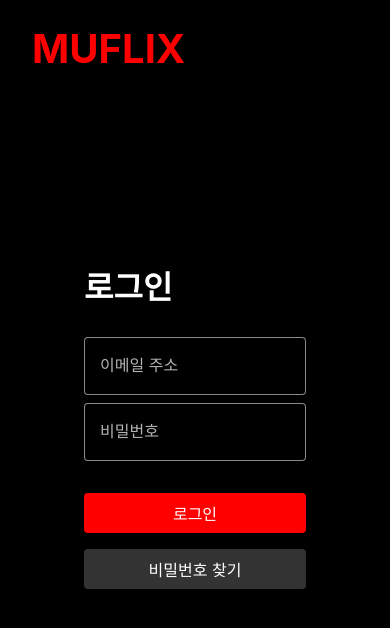
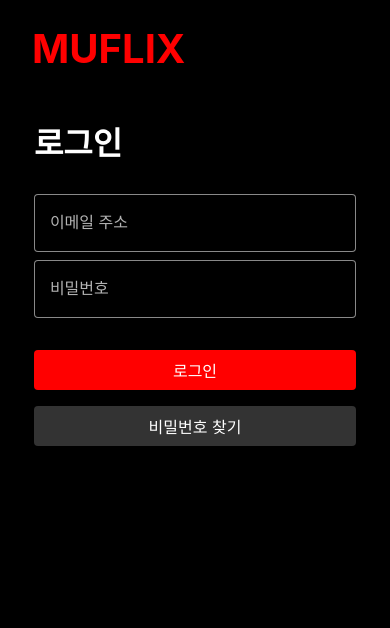
Before and after one commit to wijiwon/MUFLIX, a React (Create React App) app in the folder front/: page /login in a window 390 px wide. Shown: the top 628 px of the page. Built offline with nearby package versions, Linux system fonts and the light colour scheme.

Commit message:
UI: 로그인 페이지 반응형 작업완료

```diff
--- a/front/src/Contents/IntroContent/style/IntroContainer.tsx
+++ b/front/src/Contents/IntroContent/style/IntroContainer.tsx
@@ -13,6 +13,12 @@ const IntroContainer = styled.div`
     padding-left: 1rem;
     padding-right: 1rem;
   `}
+
+  &.loginC {
+    ${media.mbl`
+      align-items: flex-start;
+    `}
+  }
 `;
 
 const EmailInputContainer = styled.div`
--- a/front/src/Contents/LoginContent/index.tsx
+++ b/front/src/Contents/LoginContent/index.tsx
@@ -46,7 +46,7 @@ const LoginContent = () => {
   };
 
   return (
-    <IntroContainer>
+    <IntroContainer className="loginC">
       <LoginBox>
         <h1 style={{ width: "100%", textAlign: "left" }}>로그인</h1>
         <div>
--- a/front/src/Contents/LoginContent/style/LoginBox.tsx
+++ b/front/src/Contents/LoginContent/style/LoginBox.tsx
@@ -11,6 +11,10 @@ const LoginBox = styled.div`
   flex-direction: column;
   width: 100%;
   padding-bottom: 10rem;
+
+  ${media.mbl`
+    padding: 0 5%;
+  `}
 `;
 
 const LoginInput = styled.input`
```
